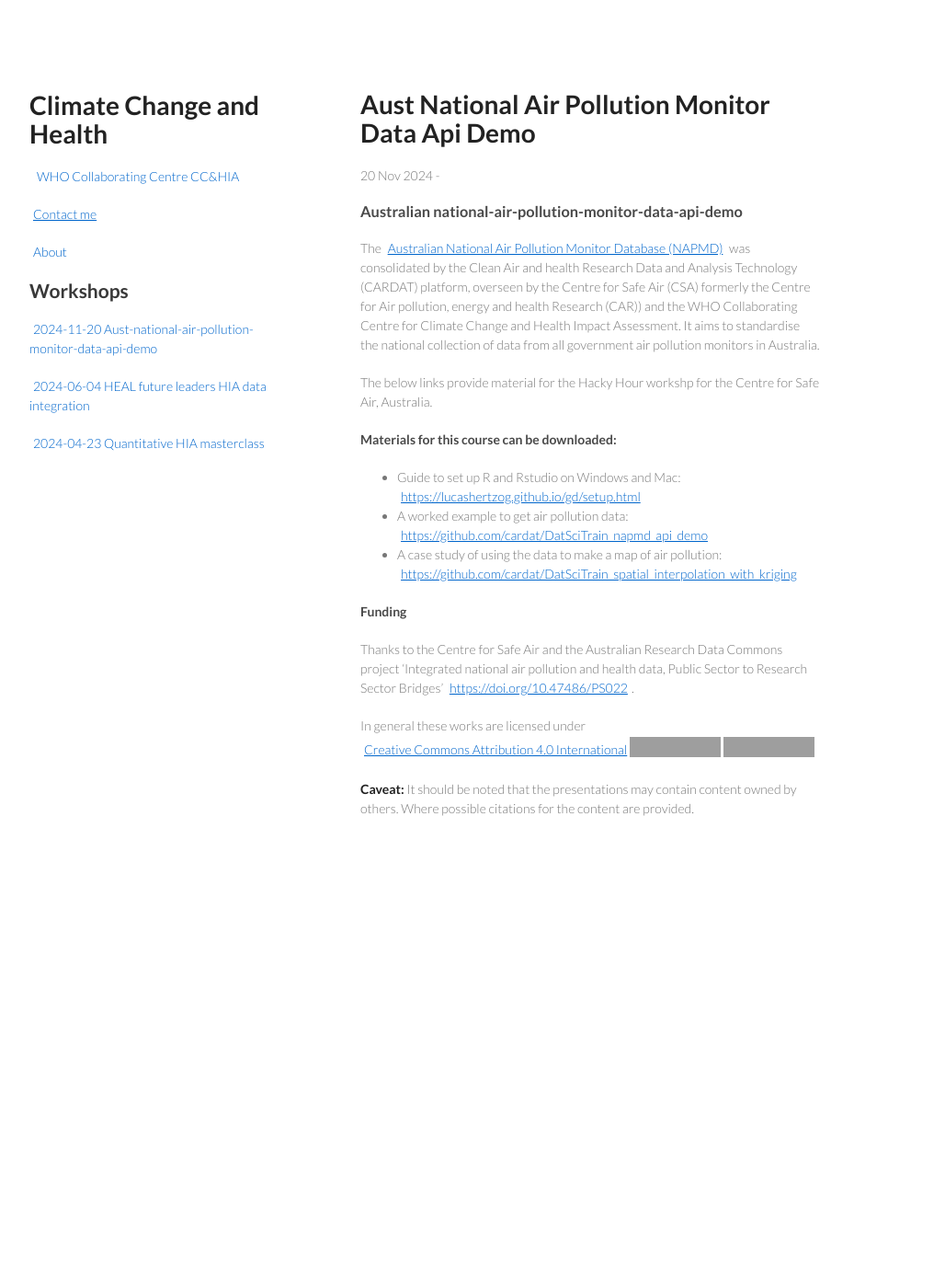
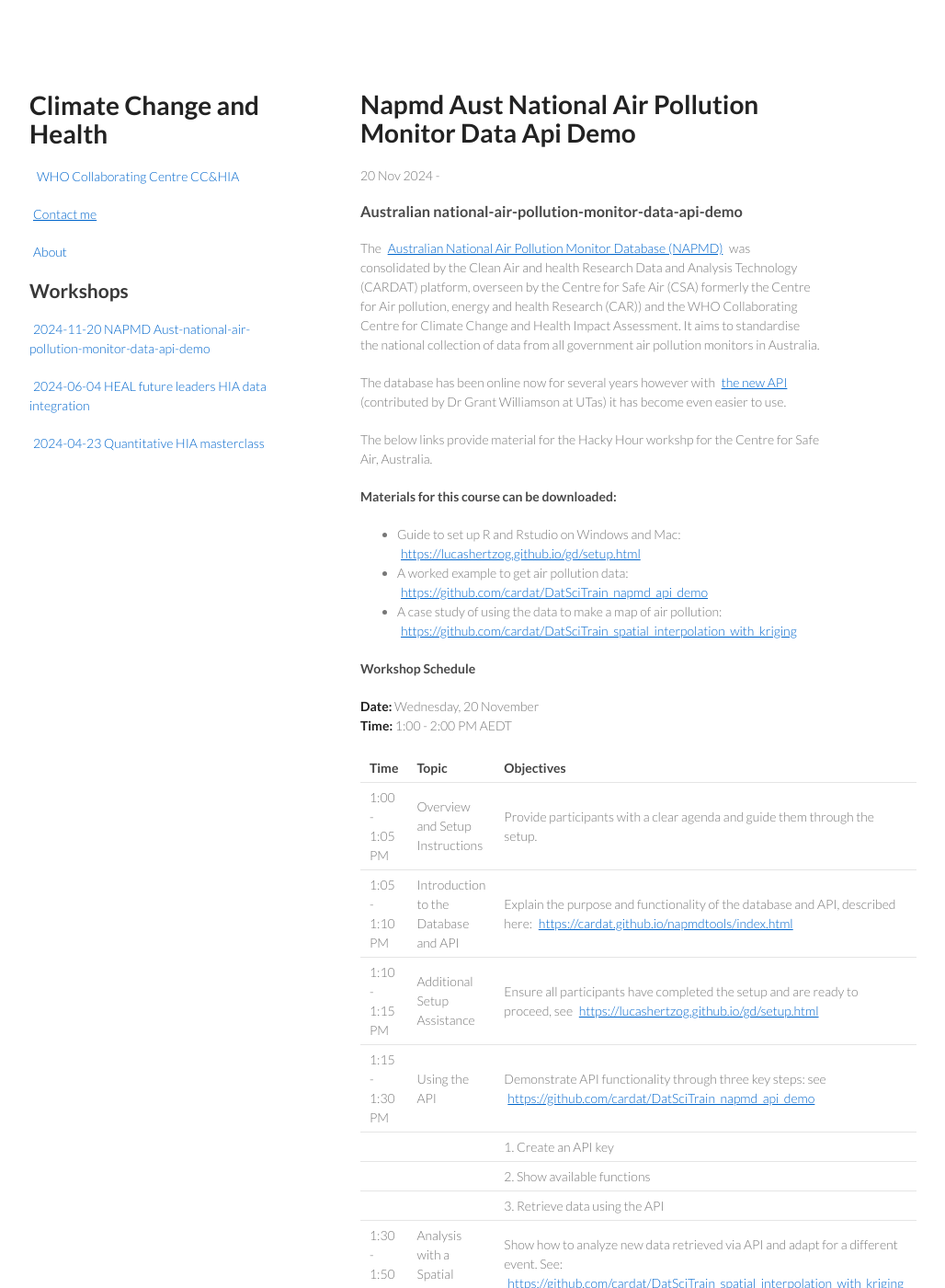
Before and after one commit to climate-change-and-health/workshops, a Jekyll site: the page built from _posts/2024-11-20-napmd-aust-national-air-pollution-monitor-data-api-demo.md, in a window 1280 px wide and 1400 px high. Shown: the whole window at 92% size, without its empty margins (178-1206 px from the left). Built offline with Jekyll 4.4.1, drawn with Linux system fonts in a browser that asks for light colours; some of the changed text lies outside the part shown; grey boxes are pictures that could not be loaded.

Commit message:
add to schedule etc

```diff
--- a/_layouts/default.html
+++ b/_layouts/default.html
@@ -27,7 +27,7 @@
        <p></p>
        <h2>Workshops</h2>
        <p></p>
-      <a href= "/workshops/2024/11/20/aust-national-air-pollution-monitor-data-api-demo.html", class="no-underline">2024-11-20 Aust-national-air-pollution-monitor-data-api-demo</a>
+      <a href= "/workshops/2024/11/20/napmd-aust-national-air-pollution-monitor-data-api-demo.html", class="no-underline">2024-11-20 NAPMD Aust-national-air-pollution-monitor-data-api-demo</a>
        <p></p>
        <a href= "/workshops/2024/06/01/heal-future-leaders-hia-data-integration.html", class="no-underline">2024-06-04 HEAL future leaders HIA data integration</a>
        <p></p>
--- a/_layouts/defaultposts.html
+++ b/_layouts/defaultposts.html
@@ -27,7 +27,7 @@
        <p></p>
        <h2>Workshops</h2>
       <p></p>
-      <a href= "/workshops/2024/11/20/aust-national-air-pollution-monitor-data-api-demo.html", class="no-underline">2024-11-20 Aust-national-air-pollution-monitor-data-api-demo</a>
+      <a href= "/workshops/2024/11/20/napmd-aust-national-air-pollution-monitor-data-api-demo.html", class="no-underline">2024-11-20 NAPMD Aust-national-air-pollution-monitor-data-api-demo</a>
        <p></p>
        <a href= "/workshops/2024/06/01/heal-future-leaders-hia-data-integration.html", class="no-underline">2024-06-04 HEAL future leaders HIA data integration</a>
        <p></p>
--- a/_posts/2024-11-20-aust-national-air-pollution-monitor-data-api-demo.md
+++ b/_posts/2024-11-20-napmd-aust-national-air-pollution-monitor-data-api-demo.md
@@ -11,12 +11,33 @@ Clean Air and health Research Data and Analysis Technology (CARDAT) platform, ov
 formerly the Centre for Air pollution, energy and health Research (CAR)) and the WHO Collaborating Centre for Climate Change and Health Impact Assessment.
 It aims to standardise the national collection of data from all government air pollution monitors in Australia.
 
+The database has been online now for several years however with [the new API](https://napmd.cloud.car-dat.org/__docs__/) (contributed by Dr Grant Williamson at UTas) it has become even easier to use.
+
 The below links provide material for the Hacky Hour workshp for the Centre for Safe Air, Australia.
 
 #### Materials for this course can be downloaded:
 - Guide to set up R and Rstudio on Windows and Mac: [https://lucashertzog.github.io/gd/setup.html](https://lucashertzog.github.io/gd/setup.html)
 - A worked example to get air pollution data: [https://github.com/cardat/DatSciTrain_napmd_api_demo](https://github.com/cardat/DatSciTrain_napmd_api_demo)
 - A case study of using the data to make a map of air pollution: [https://github.com/cardat/DatSciTrain_spatial_interpolation_with_kriging](https://github.com/cardat/DatSciTrain_spatial_interpolation_with_kriging)
+
+#### Workshop Schedule
+
+**Date:** Wednesday, 20 November
+**Time:** 1:00 - 2:00 PM AEDT
+
+| Time          | Topic                          | Objectives                                                                 |
+|---------------|--------------------------------|---------------------------------------------------------------------------|
+| 1:00 - 1:05 PM | Overview and Setup Instructions | Provide participants with a clear agenda and guide them through the setup. |
+| 1:05 - 1:10 PM | Introduction to the Database and API | Explain the purpose and functionality of the database and API, described here: [https://cardat.github.io/napmdtools/index.html](https://cardat.github.io/napmdtools/index.html)             |
+| 1:10 - 1:15 PM | Additional Setup Assistance    | Ensure all participants have completed the setup and are ready to proceed, see [https://lucashertzog.github.io/gd/setup.html](https://lucashertzog.github.io/gd/setup.html) |
+| 1:15 - 1:30 PM | Using the API                  | Demonstrate API functionality through three key steps: see [https://github.com/cardat/DatSciTrain_napmd_api_demo](https://github.com/cardat/DatSciTrain_napmd_api_demo)                    |
+|               |                                | 1. Create an API key                                                     |
+|               |                                | 2. Show available functions                                              |
+|               |                                | 3. Retrieve data using the API                                           |
+| 1:30 - 1:50 PM | Analysis with a Spatial Model  | Show how to analyze new data retrieved via API and adapt for a different event. See: [https://github.com/cardat/DatSciTrain_spatial_interpolation_with_kriging](https://github.com/cardat/DatSciTrain_spatial_interpolation_with_kriging)|
+| 1:50 - 2:00 PM | Q&A and Wrap-Up               | Address participant questions and summarise key takeaways.                |
+
+
 
 #### Funding
 
```
